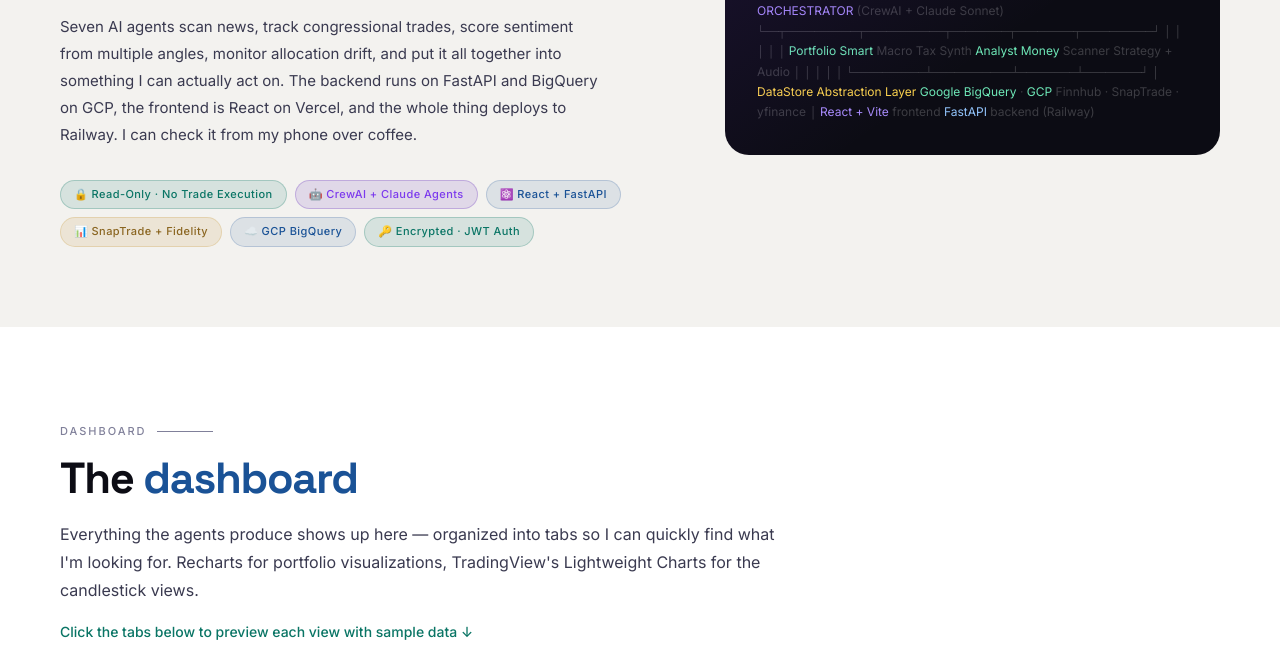
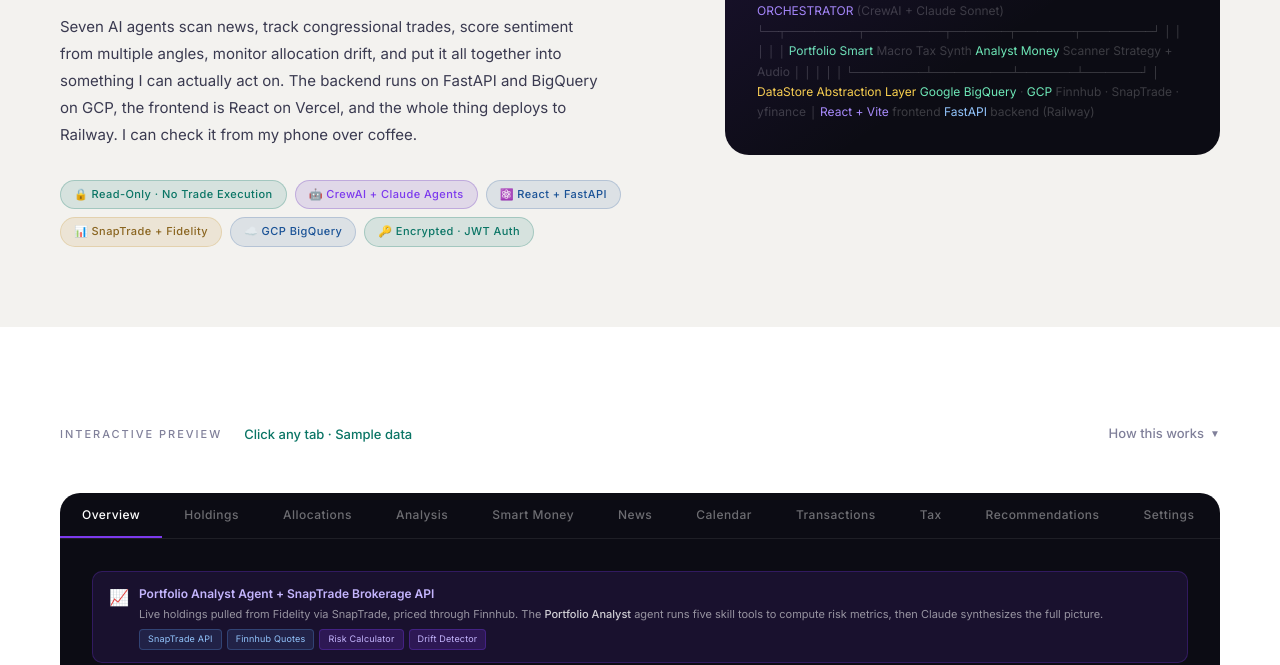
Before and after one commit to MrBrianCronin/brian-cronin, a plain HTML site: page portfolio-agents.html in a window 1280 px wide. Shown: the part 318-983 px from the top of the page. Drawn offline with Linux system fonts and the light colour scheme.

Commit message:
Compact dashboard header with collapsible details

```diff
--- a/portfolio-agents.html
+++ b/portfolio-agents.html
@@ -385,11 +385,15 @@
 
 <!-- DASHBOARD PREVIEW -->
 <section class="dashboard-section">
-  <div class="fade-in">
-    <div class="section-label">Dashboard</div>
-    <h2 class="section-title">The <em>dashboard</em></h2>
-    <p class="section-intro">Everything the agents produce shows up here — organized into tabs so I can quickly find what I'm looking for. Recharts for portfolio visualizations, TradingView's Lightweight Charts for the candlestick views.</p>
-    <p style="margin-top:16px;font-size:14px;color:var(--teal);font-weight:500">Click the tabs below to preview each view with sample data ↓</p>
+  <div class="fade-in" style="display:flex;align-items:baseline;justify-content:space-between;flex-wrap:wrap;gap:8px;margin-bottom:4px">
+    <div style="display:flex;align-items:center;gap:12px">
+      <div class="section-label" style="margin-bottom:0">Interactive Preview</div>
+      <span style="font-size:13px;color:var(--teal);font-weight:500">Click any tab · Sample data</span>
+    </div>
+    <details style="font-size:13px;color:var(--ink2);cursor:pointer">
+      <summary style="font-weight:500;color:var(--ink3);list-style:none;display:flex;align-items:center;gap:6px">How this works <span style="font-size:10px;transition:transform .2s">▼</span></summary>
+      <div style="margin-top:10px;padding:16px;background:var(--bg2);border-radius:12px;border:1px solid var(--bg3);line-height:1.7;max-width:640px">Everything the agents produce ends up here — organized into tabs so I can find what I need fast. Recharts handles the portfolio-level visualizations, TradingView's Lightweight Charts powers the candlestick views, and each tab shows which agent and data sources are behind it.</div>
+    </details>
   </div>
   <div class="tabs-preview fade-in">
     <div class="tabs-bar">
```
